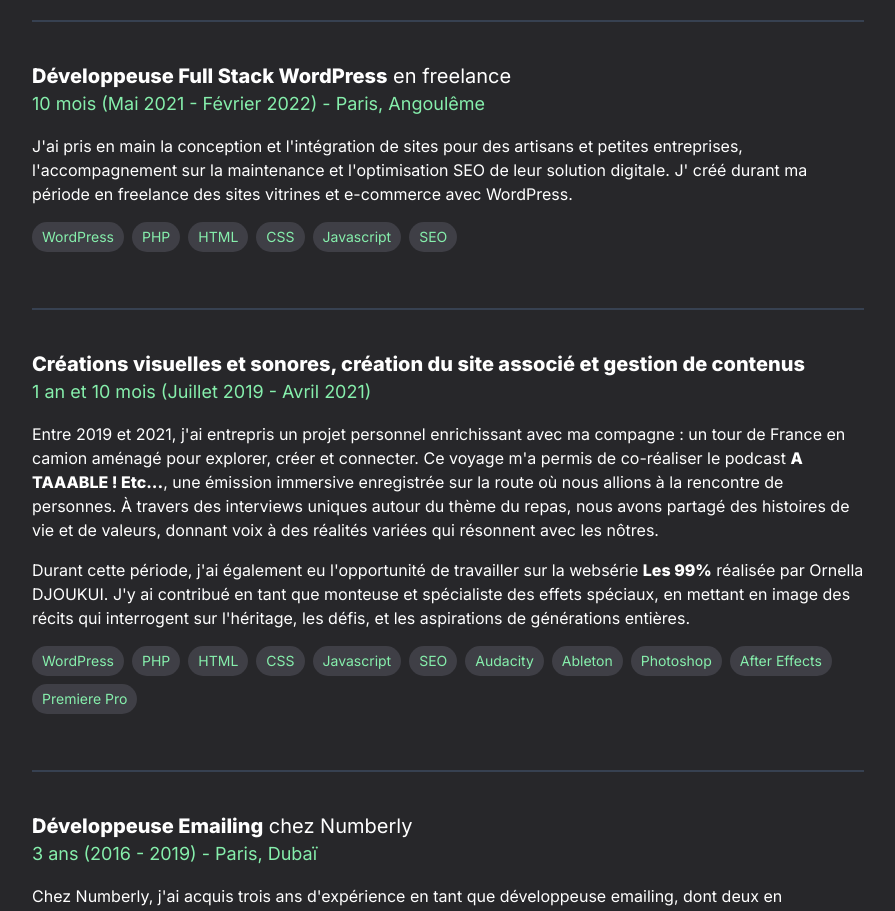
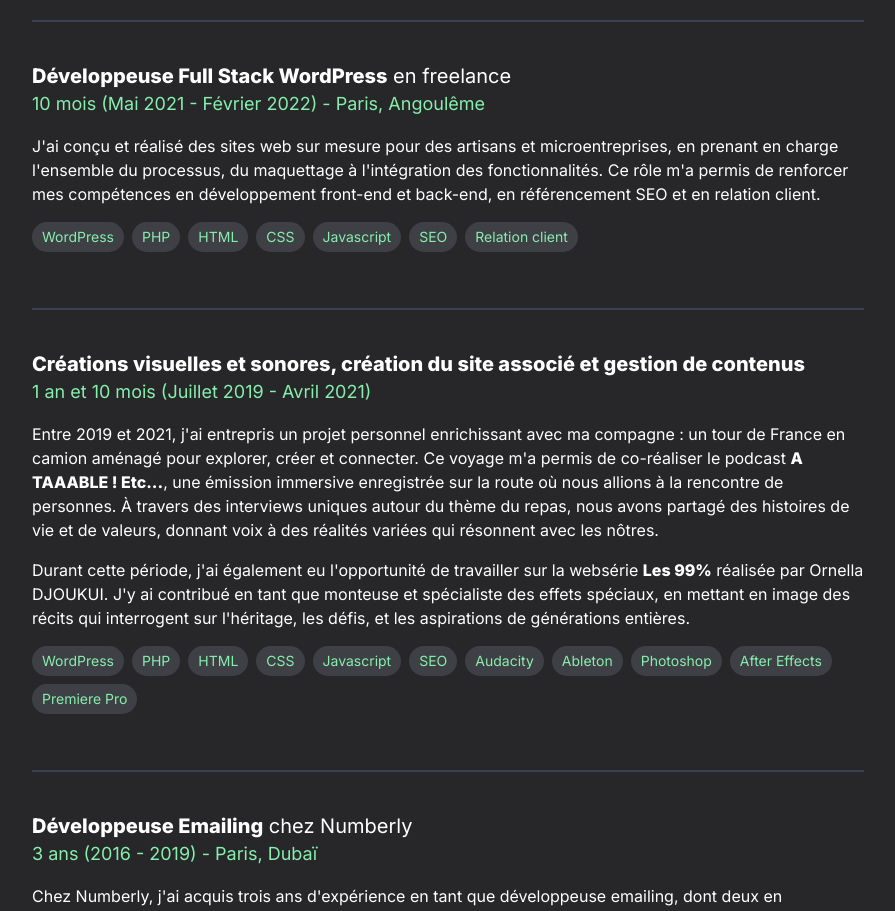
Before and after one commit to wumiolabisi/gettoknowme, a Next.js app: page / in a window 1280 px wide. Shown: the part 3780-4691 px from the top of the page, without its empty margins (192-1087 px from the left). Built offline with nearby package versions, Linux system fonts and the light colour scheme.

Commit message:
Correction XP Freelance

```diff
--- a/src/_sections/Experiences.js
+++ b/src/_sections/Experiences.js
@@ -49,8 +49,9 @@ const Experiences = () => {
                 <article className="my-10 pb-10 border-b-2 border-solid border-b-gray-700">
                     <h3 className="text-xl"><strong>Développeuse Full Stack WordPress</strong> en freelance</h3>
                     <p className="text-green-300 text-lg">10 mois (Mai 2021 - Février 2022) - Paris, Angoulême</p>
-                    <p className="mt-4">J&apos;ai pris en main la conception et l&apos;intégration de sites pour des artisans et petites entreprises,
-                        l&apos;accompagnement sur la maintenance et l&apos;optimisation SEO de leur solution digitale. J&apos; créé durant ma période en freelance des sites vitrines et e-commerce avec WordPress.</p>
+                    <p className="mt-4">J&apos;ai conçu et réalisé des sites web sur mesure pour des artisans et microentreprises,
+                        en prenant en charge l&apos;ensemble du processus, du maquettage à l&apos;intégration des fonctionnalités.
+                        Ce rôle m&apos;a permis de renforcer mes compétences en développement front-end et back-end, en référencement SEO et en relation client.</p>
                     <section className="my-4 flex flex-row flex-wrap justify-start items-center gap-2">
                         <span className="badge rounded-full bg-zinc-700 text-green-300 text-sm">WordPress</span>
                         <span className="badge rounded-full bg-zinc-700 text-green-300 text-sm">PHP</span>
@@ -58,6 +59,7 @@ const Experiences = () => {
                         <span className="badge rounded-full bg-zinc-700 text-green-300 text-sm">CSS</span>
                         <span className="badge rounded-full bg-zinc-700 text-green-300 text-sm">Javascript</span>
                         <span className="badge rounded-full bg-zinc-700 text-green-300 text-sm">SEO</span>
+                        <span className="badge rounded-full bg-zinc-700 text-green-300 text-sm">Relation client</span>
                     </section>
                 </article>
             </Reveal>
```
